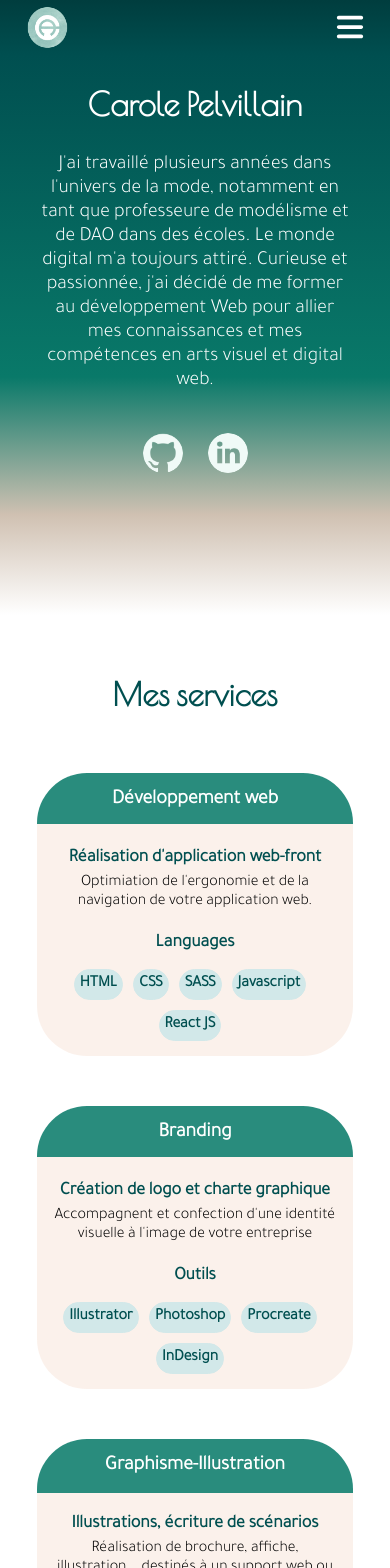
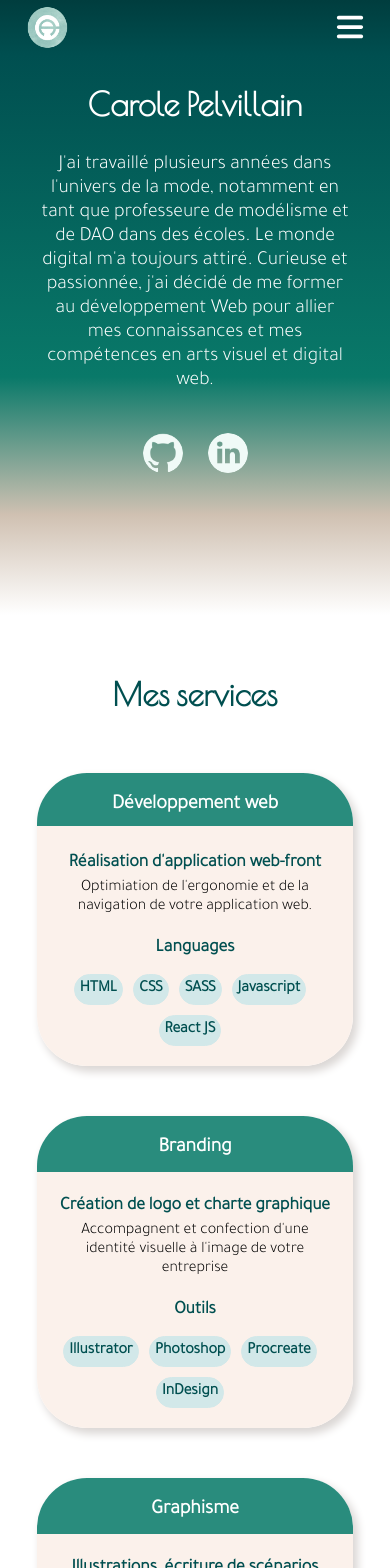
Before and after one commit to CarolePlvlln/Portfolio, a React (Create React App) app: page / in a window 390 px wide. Shown: the top 1568 px of the page. Built offline with nearby package versions, Linux system fonts and the light colour scheme; a web font is replaced by a local one.

Commit message:
responsive

```diff
--- a/src/Data/travauxList.json
+++ b/src/Data/travauxList.json
@@ -31,6 +31,20 @@
     "problematique": "Les difficultés rencontrées concernent l'adaptation du site aux différentes tailles d'écrans (ordinateur, tablette, smartphone) tout en respectant la maquette imposée."
   },
   {
+    "id": "PB202202",
+    "title": "Madame Pamplemousse",
+    "cover": "./works/branding/madamePamplemousse/banner.webp",
+    "categorie": "Branding",
+    "description": "Création de l'identité graphique pour 'Madame Pamplemousse', marque de Joaillerie Française. La marque souhaitais un logo répondant à ses valeurs : la féminité, l’élégance et le luxe. Il devait rappeler l’univers de la joaillerie mais également faire allusion au pamplemousse.",
+    "pictures": [
+      "./works/branding/madamePamplemousse/logo.webp",
+      "./works/branding/madamePamplemousse/mockup.webp",
+      "./works/branding/madamePamplemousse/packaging.webp",
+      "./works/branding/madamePamplemousse/website.webp"
+    ],
+    "outils": ["Procreate", "Photoshop", "Illustrator"]
+  },
+  {
     "id": "PB202201",
     "title": "Oh My Tea-Marque de thé",
     "cover": "./works/branding/ohMyTea/mockup-pot.webp",
@@ -48,17 +62,12 @@
     "outils": ["Procreate", "Photoshop", "Illustrator"]
   },
   {
-    "id": "PB202202",
-    "title": "Madame Pamplemousse",
-    "cover": "./works/branding/madamePamplemousse/banner.webp",
-    "categorie": "Branding",
-    "description": "Création de l'identité graphique pour 'Madame Pamplemousse', marque de Joaillerie Française. La marque souhaitais un logo répondant à ses valeurs : la féminité, l’élégance et le luxe. Il devait rappeler l’univers de la joaillerie mais également faire allusion au pamplemousse.",
-    "pictures": [
-      "./works/branding/madamePamplemousse/logo.webp",
-      "./works/branding/madamePamplemousse/mockup.webp",
-      "./works/branding/madamePamplemousse/packaging.webp",
-      "./works/branding/madamePamplemousse/website.webp"
-    ],
-    "outils": ["Procreate", "Photoshop", "Illustrator"]
+    "id": "PG202202",
+    "title": "Couverture de livre",
+    "cover": "./works/graphisme/livre/banner.jpg",
+    "categorie": "Graphisme",
+    "description": "Création de la première page de couverture 'Les Marins pêcheurs face aux Éoliennes en mer' - Livre de Michel Adrien.",
+    "pictures": ["./works/graphisme/livre/banner.jpg"],
+    "outils": ["Procreate", "Photoshop"]
   }
 ]
--- a/src/components/Services/services.scss
+++ b/src/components/Services/services.scss
@@ -5,6 +5,9 @@
     border: 2px solid #ffceb2;*/
   border-radius: 29px;
   padding: 15px;
+  @media screen and (max-width: 850px) {
+    padding: 20px;
+  }
 }
 
 .services h2 {
@@ -18,7 +21,7 @@
     margin-top: 0px;
     margin-bottom: 30px;
   }
-  @media screen and (max-width: 950px) {
+  @media screen and (max-width: 980px) {
     font-size: 24px;
     margin-top: 0px;
     margin-bottom: 30px;
--- a/src/components/Travaux/travaux.scss
+++ b/src/components/Travaux/travaux.scss
@@ -1,5 +1,5 @@
 .works-modal {
-  @media screen and (max-width: 650px) {
+  @media screen and (max-width: 700px) {
     display: flex;
     justify-content: center;
   }
@@ -10,15 +10,24 @@
   flex-direction: column;
   position: relative;
   width: 600px;
-  height: 600px;
-  width: fit-content;
+
   height: fit-content;
   border-radius: 20px;
   /*border: 3px solid #ffb76a;*/
   margin-top: 20px;
   box-shadow: 8px 8px 8px 5px #023b3d;
-  @media screen and (max-width: 650px) {
-    width: 95%;
+
+  @media screen and (max-width: 1250px) {
+    width: 500px;
+  }
+  @media screen and (max-width: 1060px) {
+    width: 400px;
+  }
+  @media screen and (max-width: 860px) {
+    width: 300px;
+  }
+  @media screen and (max-width: 700px) {
+    width: 92%;
   }
 
   h3 {
@@ -33,7 +42,16 @@
   .img-portfolio {
     width: 600px;
     border-radius: 10px;
-    @media screen and (max-width: 650px) {
+    @media screen and (max-width: 1250px) {
+      width: 500px;
+    }
+    @media screen and (max-width: 1060px) {
+      width: 400px;
+    }
+    @media screen and (max-width: 860px) {
+      width: 300px;
+    }
+    @media screen and (max-width: 700px) {
       width: 100%;
     }
     &:hover {
--- a/src/pages/Home/home.scss
+++ b/src/pages/Home/home.scss
@@ -166,18 +166,32 @@ h1 {
           $light-beige 22% 80%
         );
         /*border: 4px solid #fbf1eb;*/
+        box-shadow: 4px 5px 8px 1px #dbd7d5;
         border-radius: 50px;
         margin-bottom: 60px;
         @media screen and (max-width: 1450px) {
           width: 40%;
           background: linear-gradient(
             to bottom,
+            #298c7d 21%,
+            $light-beige 21% 80%
+          );
+        }
+        @media screen and (max-width: 1350px) {
+          width: 70%;
+          background: linear-gradient(
+            to bottom,
+            #298c7d 20%,
+            $light-beige 20% 80%
+          );
+        }
+        @media screen and (max-width: 1250px) {
+          width: 70%;
+          background: linear-gradient(
+            to bottom,
             #298c7d 18%,
             $light-beige 18% 80%
           );
-        }
-        @media screen and (max-width: 850px) {
-          width: 70%;
         }
         @media screen and (max-width: 480px) {
           width: 90%;
@@ -266,6 +280,8 @@ h1 {
   flex-direction: column;
   justify-content: center;
   padding-bottom: 110px;
+  padding-left: 10px;
+  padding-right: 10px;
   background: linear-gradient(
     to top,
     #003d3e 10%,
@@ -422,6 +438,7 @@ h1 {
     border-radius: 50px;
     padding-bottom: 30px;
     padding-top: 30px;
+    box-shadow: 4px 5px 8px 1px #dbd7d5;
     @media screen and (max-width: 950px) {
       width: 70%;
       padding-left: 10px;
@@ -446,16 +463,3 @@ h1 {
     margin-bottom: 10px;
   }
 }
-
-.form {
-  background-color: #d2e8e9;
-  padding-bottom: 40px;
-  h1 {
-    color: #004f50;
-    margin-top: 30px;
-    position: relative;
-    top: 0px;
-    margin-top: 60px;
-    margin-bottom: 60px;
-  }
-}
--- a/src/pages/Home/index.jsx
+++ b/src/pages/Home/index.jsx
@@ -89,10 +89,7 @@ function Home() {
             </div>
             <div className="services-collapse">
               <div className="content">
-                <Services
-                  label="Graphisme-Illustration"
-                  className="services-content"
-                >
+                <Services label="Graphisme" className="services-content">
                   <h3>Illustrations, écriture de scénarios</h3>
                   <div className="descriptif-service">
                     Réalisation de brochure, affiche, illustration... destinés à
```
Also changed, not shown: public/works/graphisme/livre/banner.jpg (added).
